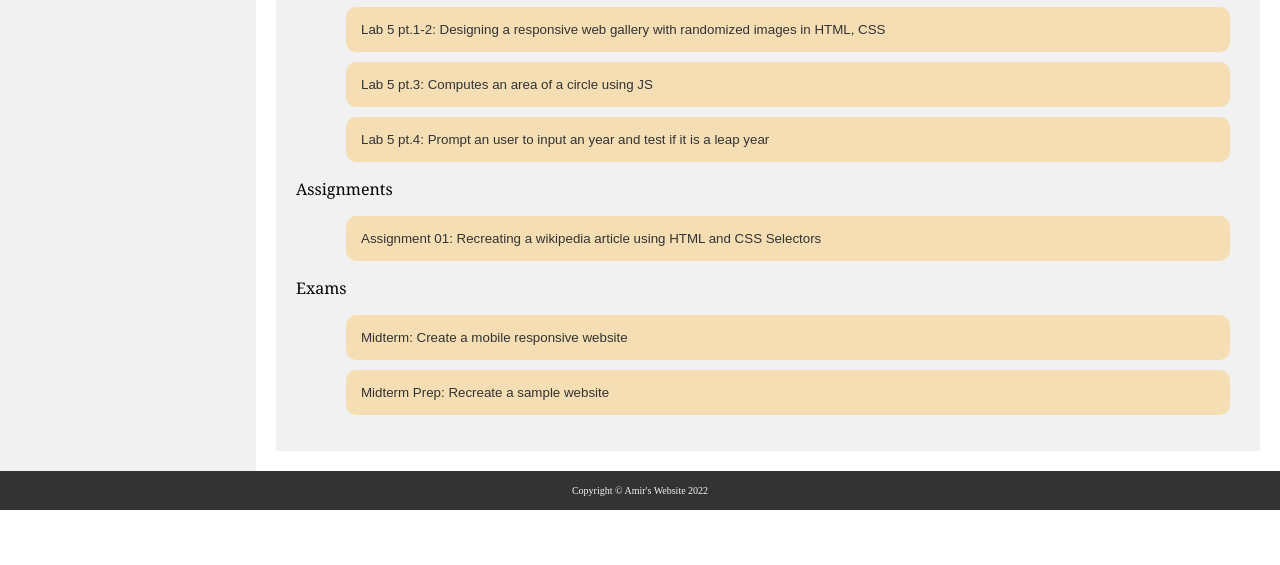
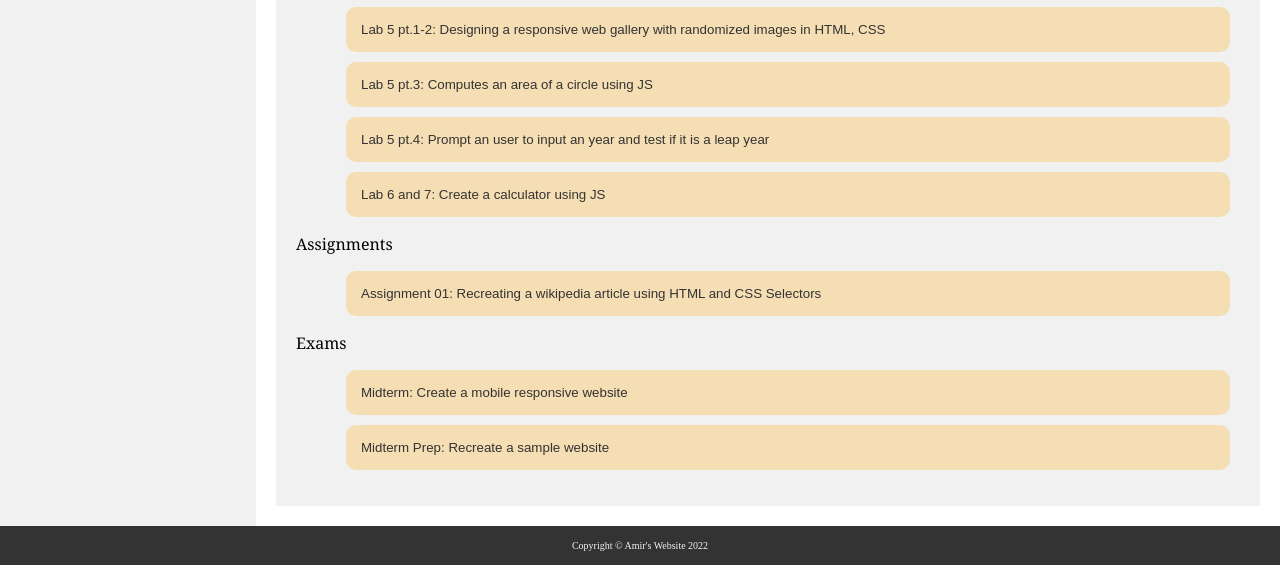
Before and after one commit to am-eskandari/comp1537-f22-sete, a plain HTML site: page index.html in a window 1280 px wide. Shown: the part 851-1416 px from the top of the page. Before the commit the page ends 1361 px from the top, so only its background shows below. Drawn offline with Linux system fonts and the light colour scheme.

Commit message:
update lab6and7

```diff
--- a/index.html
+++ b/index.html
@@ -84,6 +84,7 @@
           <li class="card"><a href="Lab05/lab05_part3.html"> Lab 5 pt.3: Computes an area of a circle using JS</a></li>
           <li class="card"><a href="Lab05/lab05_part4.html"> Lab 5 pt.4: Prompt an user to input an year and test
               if it is a leap year</a></li>
+          <li class="card"><a href="Lab06and07/lab06and07.html"> Lab 6 and 7: Create a calculator using JS</a></li>
         </ul>
         <h4>Assignments</h4>
         <ul>
```
Also changed, not shown: Lab06and07/lab06and07.html (renamed from Lab06/lab06.html), Lab06and07/script.js (renamed from Lab06/script.js).
